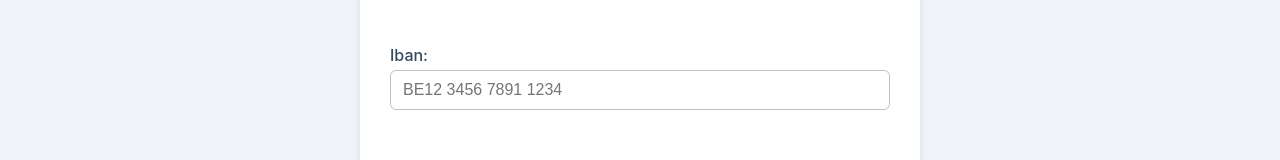
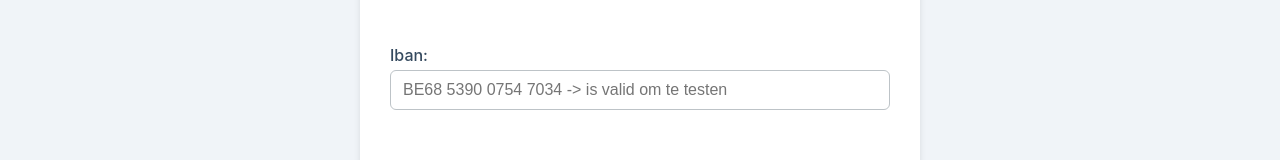
Before and after one commit to jarnoclaus/psychology_office_Frontend, a React (Create React App) app: page /register in a window 1280 px wide. Shown: the part 598-758 px from the top of the page. Built offline with nearby package versions, Linux system fonts and the light colour scheme.

Commit message:
Iban test workaround register

```diff
--- a/src/Register.js
+++ b/src/Register.js
@@ -88,7 +88,7 @@ export default function Register() {
                 </div>
 
                 <div className="form-group">
-                    <label>Iban: <input type="text" value={iban} onChange={(e) => setIban(e.target.value)} placeholder="BE12 3456 7891 1234" /></label><br />
+                    <label>Iban: <input type="text" value={iban} onChange={(e) => setIban(e.target.value)} placeholder="BE68 5390 0754 7034 -> is valid om te testen" /></label><br />
                     {errors.iban && <p className='error'>{errors.iban}</p>}
                 </div>
 
```
